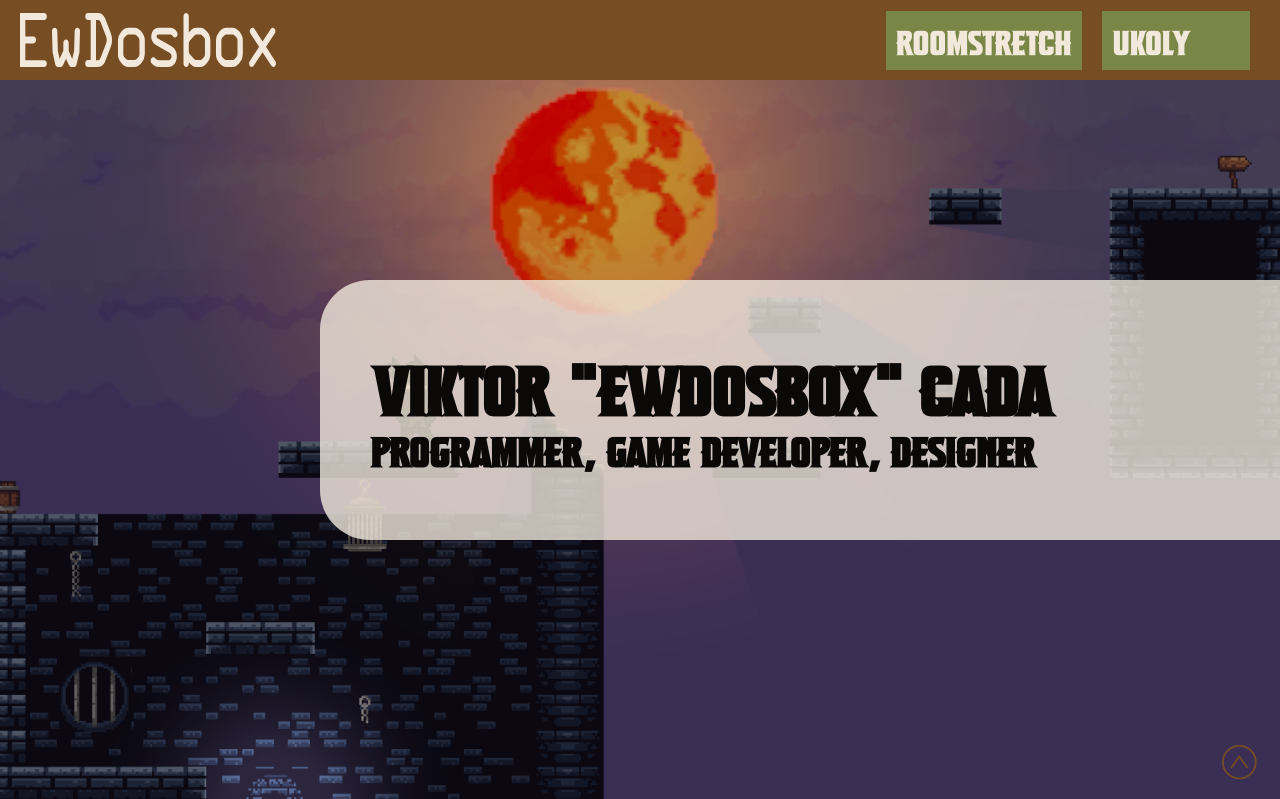
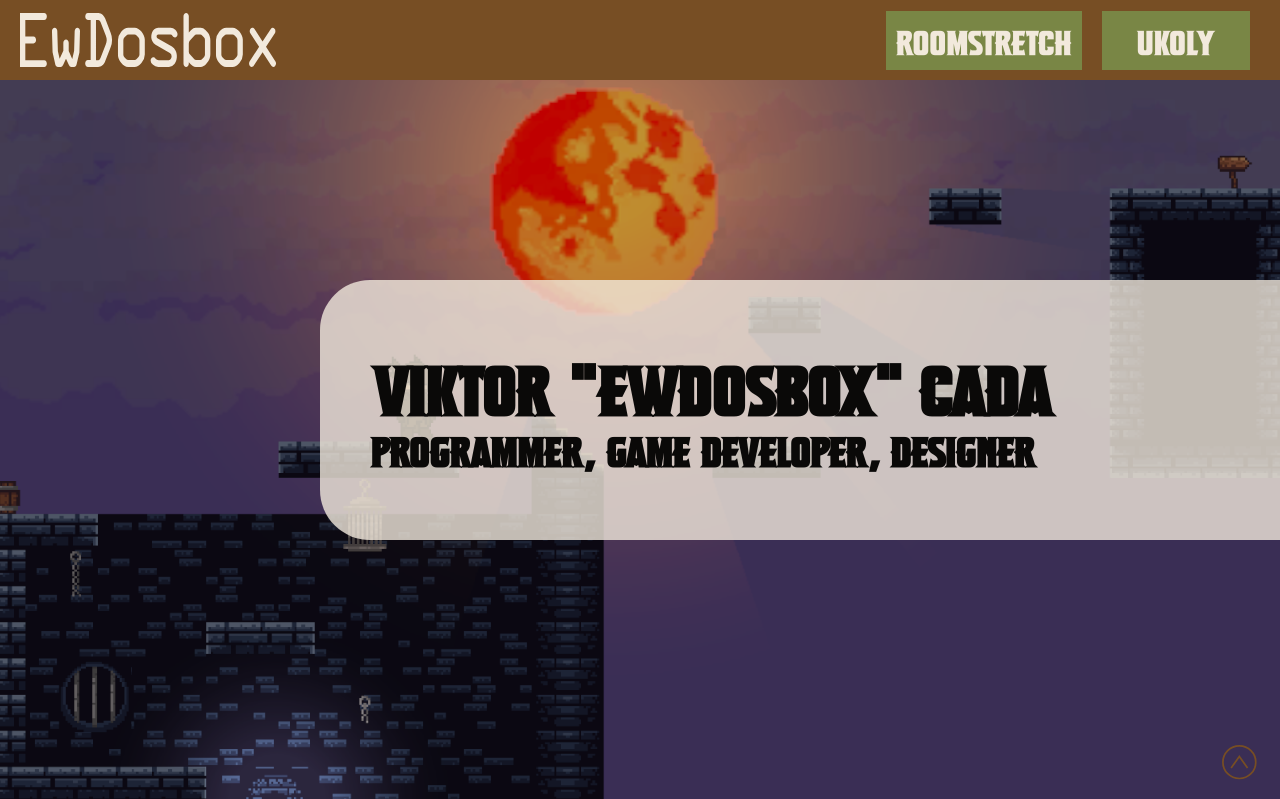
Before and after one commit to EwDosbox/EwDosbox.github.io, a PHP site: page / in a window 1280 px wide. Shown: the top 799 px of the page. Run offline with PHP 8.4, Linux system fonts and the light colour scheme.

Commit message:
Center Buttons Text

```diff
--- a/styles/styles.css
+++ b/styles/styles.css
@@ -105,6 +105,10 @@ h4 {
     transition: background-color var(--my-bezier),
         color var(--my-bezier),
         transform var(--my-bezier);
+
+    display: flex;
+    justify-content: center;
+    align-items: center;
 }
 
 .navbar-button:hover {
```
Also changed, not shown: To-Do.md (+1 -1 lines).
